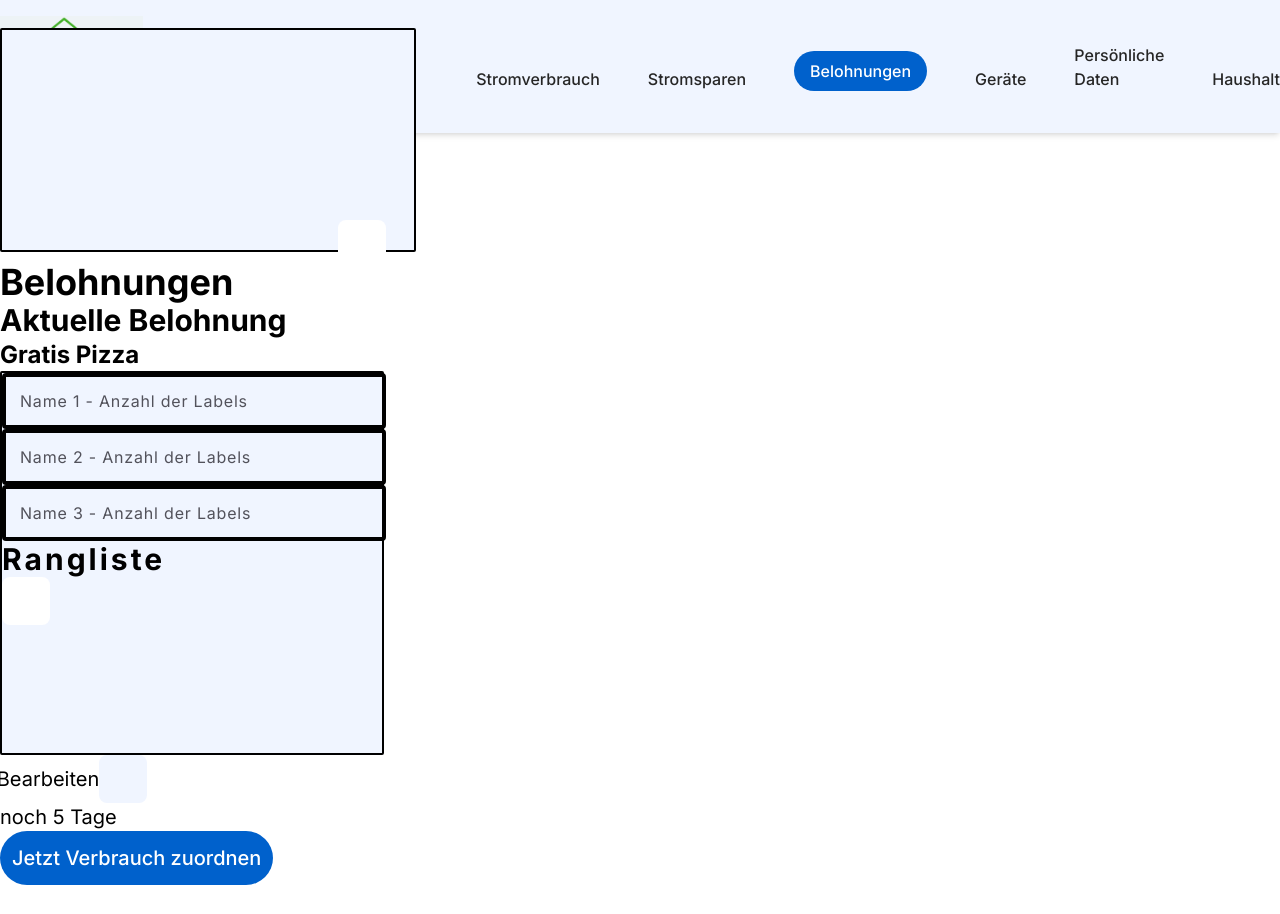
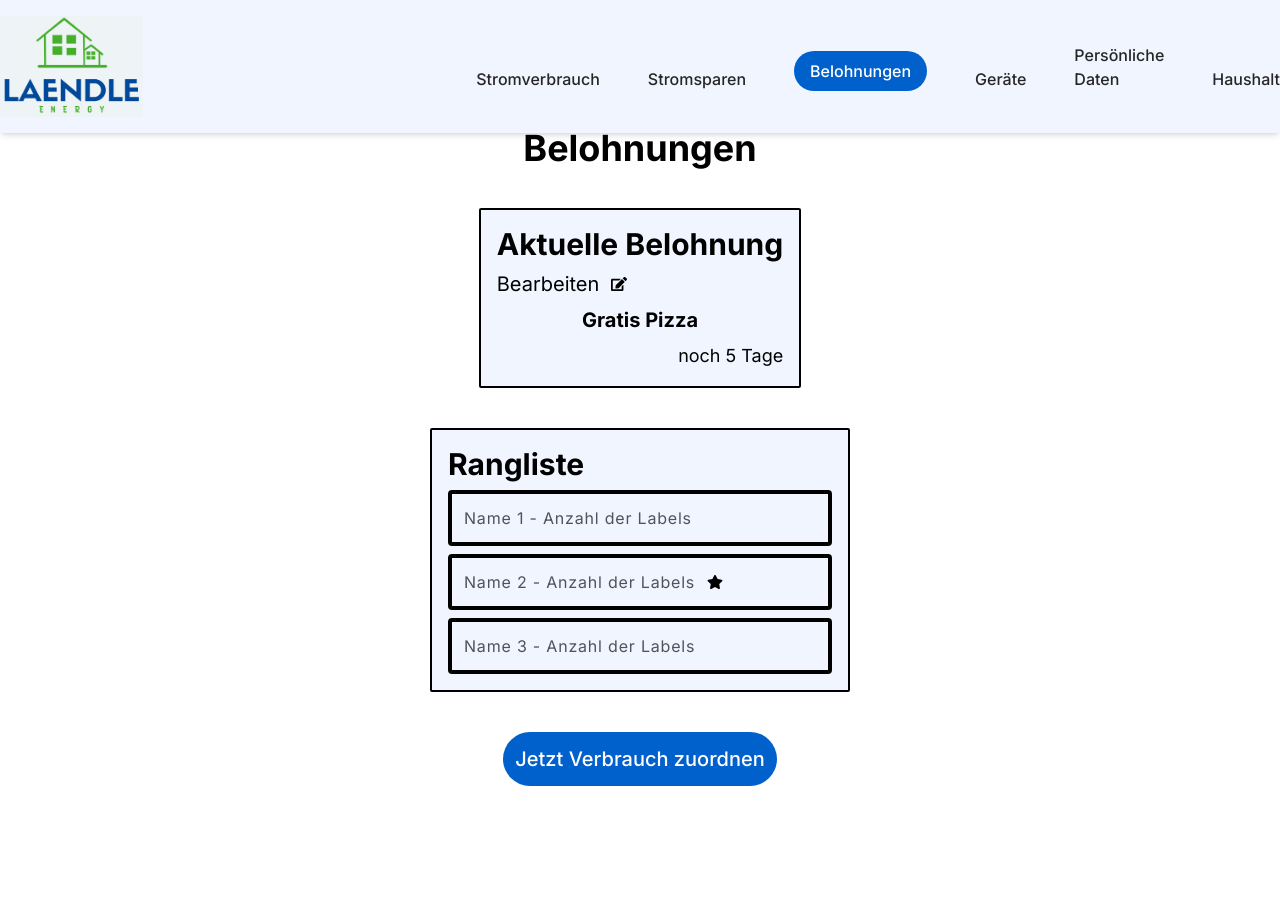
Before and after one commit to LaendleEnergy/SmartMeterUI, a Next.js app: page /pages/rewards in a window 1280 px wide. Before the commit the page ends 885 px from the top, so only its background shows below. Built offline with nearby package versions, Linux system fonts and the light colour scheme.

Commit message:
rewards ui

```diff
--- a/src/app/components/DisplayAttribute.tsx
+++ b/src/app/components/DisplayAttribute.tsx
@@ -1,11 +1,15 @@
+import { FaStar } from "react-icons/fa";
+
 interface DisplayAttribute {
     name: string;
+    star?: boolean;
 }
 
-export default function DisplayAttribute({ name }: DisplayAttribute) {
+export default function DisplayAttribute({ name, star = false }: DisplayAttribute) {
     return (
-        <div className="w-96 h-14 p-3 rounded border-4 border-black justify-start items-center inline-flex">
+        <div className="w-96 h-14 p-3 space-x-3 rounded border-4 border-black justify-start items-center inline-flex">
             <div className="text-zinc-600 text-base tracking-wider">{name}</div>
+            <FaStar class={star ? "text-right" : "hidden"}></FaStar>
         </div>
     )
 }
--- a/src/app/pages/rewards/page.tsx
+++ b/src/app/pages/rewards/page.tsx
@@ -1,59 +1,35 @@
+import DisplayAttribute from "@/app/components/DisplayAttribute";
 import Navigation from "../../components/navigation/NavBar";
 import Link from "next/link";
+import { FaEdit } from "react-icons/fa";
 
 export default function Rewards() {
     return (
-        <div className="Rewards w-96 h-96 bg-white flex-col justify-start items-start gap-2.5 inline-flex">
+        <div className="Rewards">
             <header><Navigation /></header>
-            <div className="Page w-96 h-96 relative">
-                <div className="Background w-96 h-56 pl-96 pr-7 pt-52 left-[492px] top-[211px]   bg-indigo-50 rounded-sm border-2 border-black justify-end items-center inline-flex">
-                    <div className="Icon p-3 bg-white bg-opacity-0 rounded-lg justify-start items-start inline-flex">
-                        <div className="IconsMediumStar w-6 h-6 relative" />
+            <div className="flex flex-col justify-center items-center space-y-10 py-[10%]">
+                <div className="text-4xl font-bold">Belohnungen</div>
+                <div className="space-y-2 bg-indigo-50 rounded-sm border-2 border-black p-4">
+                    <div className="CurrentReward text-3xl font-bold text-center">Aktuelle Belohnung</div>
+                    <div className="Edit justify-center items-center inline-flex space-x-3">
+                        <div className="Bearbeiten text-xl">Bearbeiten</div>
+                        <FaEdit></FaEdit>
                     </div>
+                    <div className="Incentive text-xl font-bold text-center">Gratis Pizza</div>
+                    <div className="text-lg text-right">noch 5 Tage</div>
                 </div>
-                <div className="Competition left-[653px] top-[125px]     text-4xl font-bold  ">Belohnungen</div>
-                <div className="CurrentReward w-80 left-[595px] top-[229px]  "><span className="  text-3xl font-bold  ">Aktuelle Belohnung</span><span className="  text-2xl font-medium  "> </span></div>
-                <div className="Incentive w-40 left-[683px] top-[363px]     text-2xl font-bold  ">Gratis Pizza</div>
-                <div className="Leaderboard w-96 h-96 left-[434px] top-[487px]   bg-indigo-50 rounded-sm border-2 border-black">
-                    <div className="Name left-[134px] top-[108px]   justify-start items-start inline-flex">
-                        <div className="Name justify-start items-start flex">
-                            <div className="Name w-96 h-14 pl-3.5 pr-2.5 py-2.5 rounded border-4 border-black justify-start items-center gap-2.5 flex">
-                                <div className="Name text-zinc-600 text-base     tracking-wider">Name 1 - Anzahl der Labels</div>
-                            </div>
-                        </div>
-                    </div>
-                    <div className="Name left-[134px] top-[197px]   justify-start items-start inline-flex">
-                        <div className="Name w-96 h-14 pl-3.5 pr-2.5 py-2.5 rounded border-4 border-black justify-start items-center gap-2.5 flex">
-                            <div className="Name text-zinc-600 text-base     tracking-wider">Name 2 - Anzahl der Labels</div>
-                        </div>
-                    </div>
-                    <div className="Name left-[134px] top-[286px]   justify-start items-start inline-flex">
-                        <div className="Name w-96 h-14 pl-3.5 pr-2.5 py-2.5 rounded border-4 border-black justify-start items-center gap-2.5 flex">
-                            <div className="Name text-zinc-600 text-base     tracking-wider">Name 3 - Anzahl der Labels</div>
-                        </div>
-                    </div>
-                    <div className="Rangliste left-[247px] top-[36px]     text-3xl font-bold   tracking-widest">Rangliste</div>
-                    <div className="Icon p-3 left-[471px] top-[201px]   bg-white bg-opacity-0 rounded-lg justify-start items-start inline-flex">
-                        <div className="IconsMediumStar w-6 h-6 relative" />
-                    </div>
+                <div className="Leaderboard flex flex-col space-y-2 rounded-sm border-2 border-black bg-indigo-50 p-4">
+                    <div className="Rangliste text-3xl font-bold">Rangliste</div>
+                    <DisplayAttribute name="Name 1 - Anzahl der Labels"></DisplayAttribute>
+                    <DisplayAttribute name="Name 2 - Anzahl der Labels" star={true}></DisplayAttribute>
+                    <DisplayAttribute name="Name 3 - Anzahl der Labels"></DisplayAttribute>
                 </div>
-
-                <div className="Edit w-36 h-12 left-[761px] top-[268px]   justify-center items-center inline-flex">
-                    <div className="Bearbeiten   text-xl    ">Bearbeiten</div>
-                    <div className="Icon w-12 h-12 p-3 bg-indigo-50 rounded-lg justify-start items-start inline-flex">
-                        <div className="IconsMediumEdit w-6 h-6 relative">
-                            <div className="IconGrid w-6 h-6 left-0 top-0  " />
-                            <div className="Rotate origin-top-left rotate-45 w-1 h-5 left-[17.66px] top-[3.51px]  ">
-                            </div>
-                        </div>
-                    </div>
-                </div>
-                <div className="Bearbeiten left-[912px] top-[392px]     text-xl    ">noch 5 Tage</div>
                 <div className="ActiveButton inline-flex justify-center items-center bg-primary-600 rounded-full p-3 space-x-3 transition duration-150 ease-in-out hover:bg-primary-700 hover:shadow">
                     <Link href="../pages/energy-consumption">
                         <span className="Default text-center text-white text-xl font-medium   leading-normal">Jetzt Verbrauch zuordnen</span>
                     </Link>
                 </div>
             </div>
-        </div>)
+        </div>
+    )
 }
```
